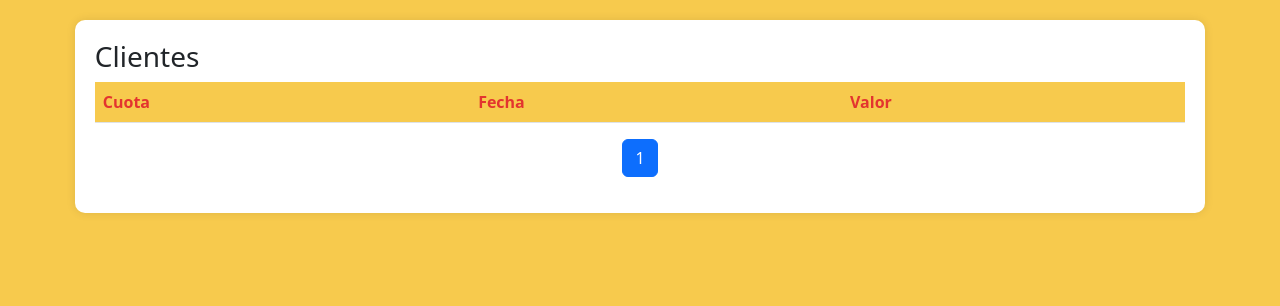
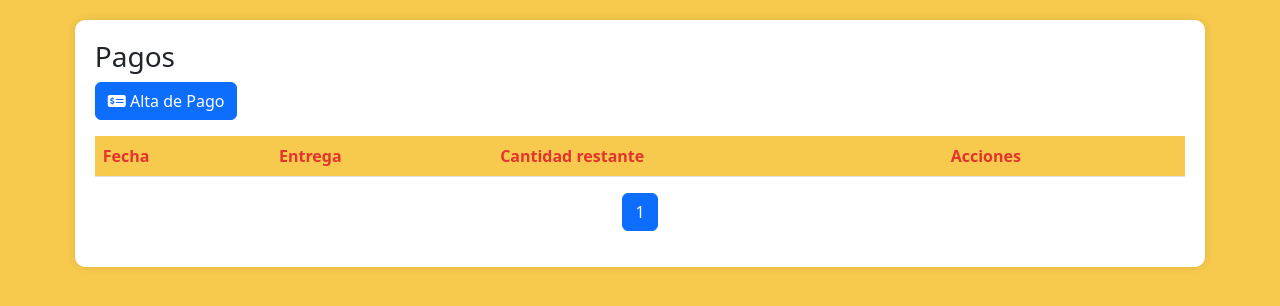
Before and after one commit to jlumaca/UmpierrezMotos, a Django app: page /detalles_cuotas/1 in a window 1280 px wide. Shown: the part 56-362 px from the top of the page. Run offline with Django 5.2, Linux system fonts and the light colour scheme; data comes from the database, SQL or seed files in the repository; both versions use the stored data as it was after the commit; lists and menus that the app fills with data are empty.

Commit message:
Alta y registro de los pagos

```diff
--- a/AppUM/templates/perfil_administrativo/ventas/detalles_cuotas.html
+++ b/AppUM/templates/perfil_administrativo/ventas/detalles_cuotas.html
@@ -28,24 +28,57 @@
 
 <title>Cuotas pagas</title>
 <div class="table-container" id="inventarios">
-    <h3>Clientes</h3>
-    <!-- <a href="" class="btn btn-primary mb-3 registrar-cliente">
-        <i class="fas fa-user-plus"></i> Alta de Cliente
-    </a> -->
+    <h3>Pagos</h3>
+    {% if messages %}
+    {% for message in messages %}
+        <div class="alert alert-success">{{ message }}</div>
+    {% endfor %}
+    {% endif %}
+    {% if error_message %}
+            <div class="alert alert-danger mt-3">
+                <i class="fas fa-exclamation-circle"></i>
+                <p>{{ error_message }}</p>
+            </div>
+    {% endif %}
+
+    <a href="#" class="btn btn-primary mb-3" onclick="mostrar_form_pago()">
+        <i class="fas fa-money-check-alt"></i> Alta de Pago
+    </a>
+
+
+    <div id="div_form_pago" style="display: none;">
+        {% if id_cv %}
+        <form action="{% url 'AltaPago' id_cv %}" enctype="multipart/form-data" method="POST">{% csrf_token %}
+            <div class="mb-3" id="documento_cliente">
+                <label for="documento" class="form-label">Valor a pagar</label>
+                <input type="number" class="form-control" name="valor_a_pagar" placeholder="Valor a pagar" required>
+            </div>
+            <div class="mb-3">
+                <label for="precio" class="form-label">Fecha del próximo pago</label>
+                <input type="date" class="form-control" name="f_prox_pago" placeholder="Ingrese la fecha de nacimiento" required>
+            </div>
+            <button type="submit" class="btn btn-success">Guardar</button>
+            <a href="" class="btn btn-secondary">Cancelar</a>
+        </form>
+        {% endif %}
+    </div>
+<br>
     <table class="table">
         <thead>
             <tr>
-                <th>Cuota</th>
                 <th>Fecha</th>
-                <th>Valor</th>
+                <th>Entrega</th>
+                <th>Cantidad restante</th>
+                <th>Acciones</th>
             </tr>
         </thead>
         <tbody>
                {% for cuota in page_obj %}
                 <tr>
-                    <td>{{ cuota.cuotas_pagas }} de {{ cuota.cantidad_cuotas }}</td>
-                    <td>{{ cuota.fecha_cuota }}</td>
-                    <td>{{ cuota.valor_cuota }}</td>
+                    <td>{{ cuota.fecha_pago }}</td>
+                    <td>{{ cuota.valor_pago }}</td>
+                    <td>{{ cuota.cant_restante }}</td>
+                    <td><a href=""><button class="btn btn-sm btn-danger"><i class="fas fa-trash"></i></button></a></td>
                 </tr>
                 {% endfor %}
 
@@ -88,4 +121,12 @@
         </ul>
     </nav>
 </div>
+
+<script>
+    function mostrar_form_pago(){
+        var div_form = document.getElementById("div_form_pago")
+        div_form.style.display = "block";
+    }
+
+</script>
 {% endblock %}
--- a/AppUM/urls.py
+++ b/AppUM/urls.py
@@ -62,6 +62,7 @@ urlpatterns = [
      path('ventas', views.vista_ventas,name="Ventas"),
      path('alta_cuota/<int:id_cv>', views.alta_cuota,name="AltaCuota"),
      path('detalles_cuotas/<int:id_cv>', views.detalles_cuotas,name="DetallesCuotas"),
+     path('alta_pago/<int:id_cv>', views.alta_pago,name="AltaPago"),
 
 
 ] + static(settings.MEDIA_URL, document_root=settings.MEDIA_ROOT)
--- a/AppUM/views.py
+++ b/AppUM/views.py
@@ -15,6 +15,7 @@ from django.contrib.auth.hashers import make_password
 from decimal import Decimal
 from num2words import num2words
 from datetime import date
+from django.urls import reverse
 # for usuario in Personal.objects.all():
 #     usuario.contrasena = make_password(usuario.contrasena)
 #     usuario.save()
@@ -1975,18 +1976,20 @@ def form_venta_moto(req,id_moto):
                 else:
                     c_2 = None
                 moto = Moto.objects.get(id=id_moto)
-                existe_matricula = Matriculas.objects.filter(moto_id=moto.id,activo=1).first()
+                existe_matricula = Matriculas.objects.filter(moto_id=id_moto).first()
                 if existe_matricula:
                     matricula = existe_matricula.matricula
+                    padron = existe_matricula.padron
                     departamento = departamento_matricula(matricula)
                 else:
                     matricula = None
                     departamento = None
-                existe_padron = ComprasVentas.objects.filter(moto_id=moto.id).first()
-                if existe_padron:
-                    padron = existe_padron.padron
-                else:
                     padron = None
+                # existe_padron = ComprasVentas.objects.filter(moto_id=moto.id).first()
+                # if existe_padron:
+                #     padron = existe_padron.padron
+                # else:
+                #     padron = None
                 #RENDERIZAR PAPEL COMPRA-VENTA
                 numero_letra = num2words(moto.precio, lang='es').upper()
                 fecha = date.today()
@@ -2011,7 +2014,7 @@ def form_venta_moto(req,id_moto):
         else:
             return render(req,"perfil_administrativo/motos/venta_moto.html",{})
     except Exception as e:
-        pass
+        return render(req,"perfil_administrativo/motos/venta_moto.html",{"error_message":e})
 
 
 def venta_moto(req,id_moto,id_cliente):
@@ -2020,7 +2023,16 @@ def venta_moto(req,id_moto,id_cliente):
         compra_venta = ComprasVentas.objects.filter(moto_id=id_moto,cliente_id=id_cliente,tipo="R").first()
         if compra_venta:
             #ACA MODIFICAMOS CAMPO tipo = "V"
-            return render(req,"perfil_administrativo/motos/venta_moto.html",{"error_message":f"ID Moto es {id_moto}, ID Cliente es {id_cliente}"})
+            # return render(req,"perfil_administrativo/motos/venta_moto.html",{"error_message":f"ID Moto es {id_moto}, ID Cliente es {id_cliente}"})
+            compra_venta_archivo = req.FILES.get('compra_venta_moto')
+            # compra_venta = ComprasVentas.objects.filter(moto_id=id_moto,cliente_id=id_cliente).first()
+            compra_venta.tipo = "V"
+            compra_venta.compra_venta = compra_venta_archivo
+            compra_venta.fecha_compra = datetime.now()
+            compra_venta.forma_de_pago = req.POST['forma_pago']
+            compra_venta.save()
+            retornar_cliente = ficha_cliente(req,id_cliente)
+            return retornar_cliente
         else:
             #INGRESAMOS EN COMPRAVENTA CON VALORES: fecha_compra = datetime.now(),padron = Null, compra_venta = ,certificado_venta = , tipo = 'V',cliente_id = id_cliente, moto_id = id_moto, forma_de_pago =
             #CONSULTAMOS LA MOTO Y MODIFICAMOS EL CAMPO pertenece_tienda = 0
@@ -2031,7 +2043,6 @@ def venta_moto(req,id_moto,id_cliente):
             nueva_venta = ComprasVentas(
                 fecha_compra = datetime.now(),
                 compra_venta = compra_venta,
-                padron = None,
                 # certificado_venta = ,
                 tipo = "V",
                 forma_de_pago = req.POST['forma_pago'],
@@ -2040,7 +2051,9 @@ def venta_moto(req,id_moto,id_cliente):
             )
             nueva_venta.save()
             #REDIRIGIR A LA FICHA DEL CLIENTE
-            return render(req,"perfil_administrativo/motos/venta_moto.html",{"error_message":"VENTA EJECUTADA"})
+            # return render(req,"perfil_administrativo/motos/venta_moto.html",{"error_message":"VENTA EJECUTADA"})
+            retornar_cliente = ficha_cliente(req,id_cliente)
+            return retornar_cliente
     except Exception as e:
         return render(req,"perfil_administrativo/motos/venta_moto.html",{"error_message":e})
 
@@ -2110,9 +2123,27 @@ def detalles_cuotas(req,id_cv):
         paginator = Paginator(cuotas, 5)  # 5 clientes por página
         page_number = req.GET.get('page')  # Obtiene el número de página desde la URL
         page_obj = paginator.get_page(page_number)
-        return render(req,"perfil_administrativo/ventas/detalles_cuotas.html",{"page_obj":page_obj})
+        return render(req,"perfil_administrativo/ventas/detalles_cuotas.html",{"page_obj":page_obj,"id_cv":id_cv})
     except Exception as e:
-        pass
+        return render(req,"perfil_administrativo/ventas/detalles_cuotas.html",{"error_message":e})
+
+def alta_pago(req,id_cv):
+    try:
+        cuota = CuotasMoto.objects.filter(venta_id=id_cv).latest('id')
+        valor_a_pagar = req.POST['valor_a_pagar']
+        nuevo_restante = int(cuota.cant_restante) - int(valor_a_pagar)
+        nueva_cuota = CuotasMoto(
+            fecha_pago = datetime.now(),
+            fecha_prox_pago = req.POST['f_prox_pago'],
+            valor_pago = valor_a_pagar,
+            cant_restante = nuevo_restante,
+            venta_id = id_cv
+        )
+        nueva_cuota.save()
+        messages.success(req, "Pago ingresado con éxito")
+        return redirect(reverse('DetallesCuotas', kwargs={'id_cv': id_cv}))
+    except Exception as e:
+        return render(req,"perfil_administrativo/ventas/detalles_cuotas.html",{"error_message":e})
 
 def reservar_moto(req,id_moto):
     try:
```
Also changed, not shown: db.sqlite3, 1 other file.
